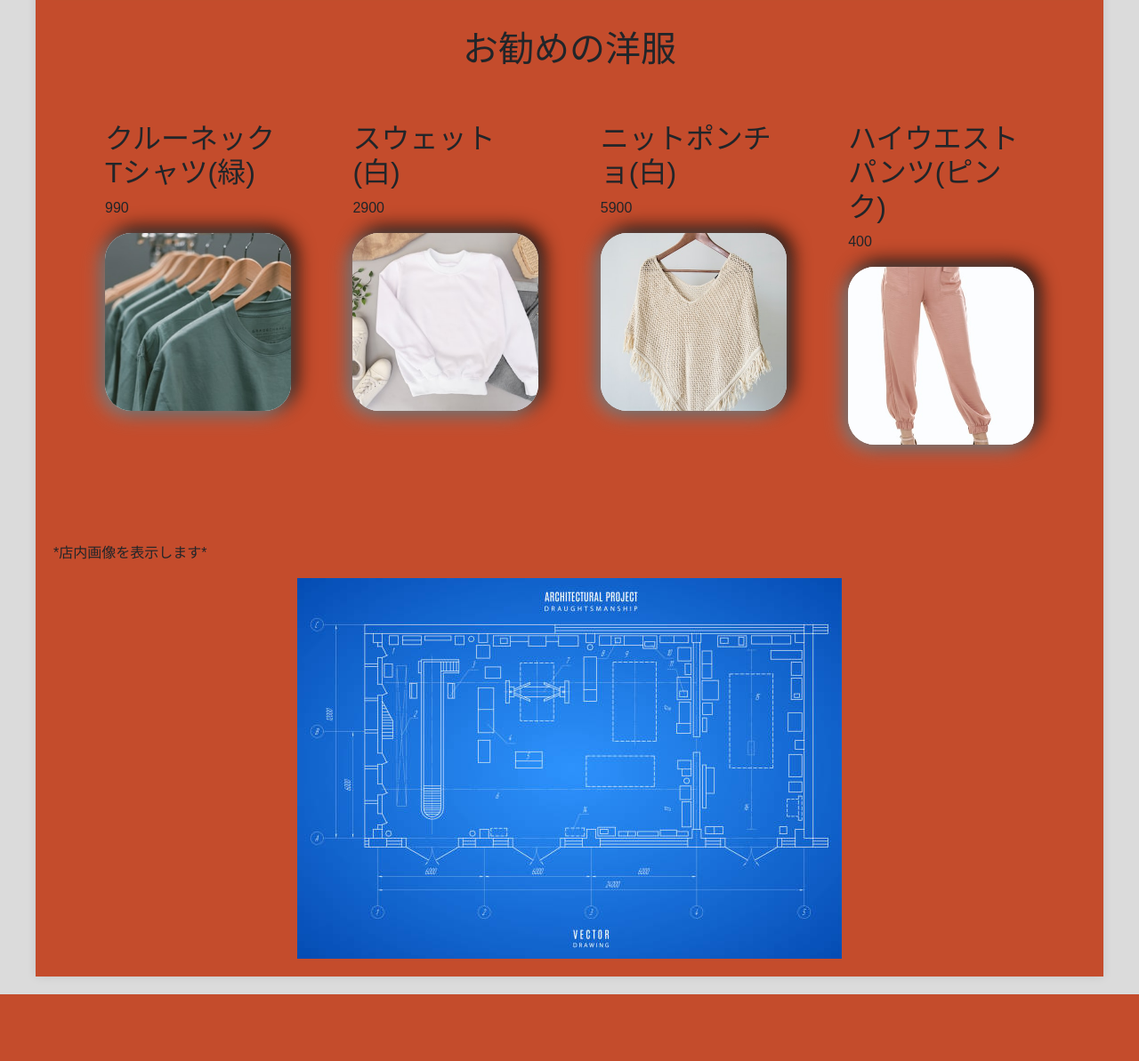
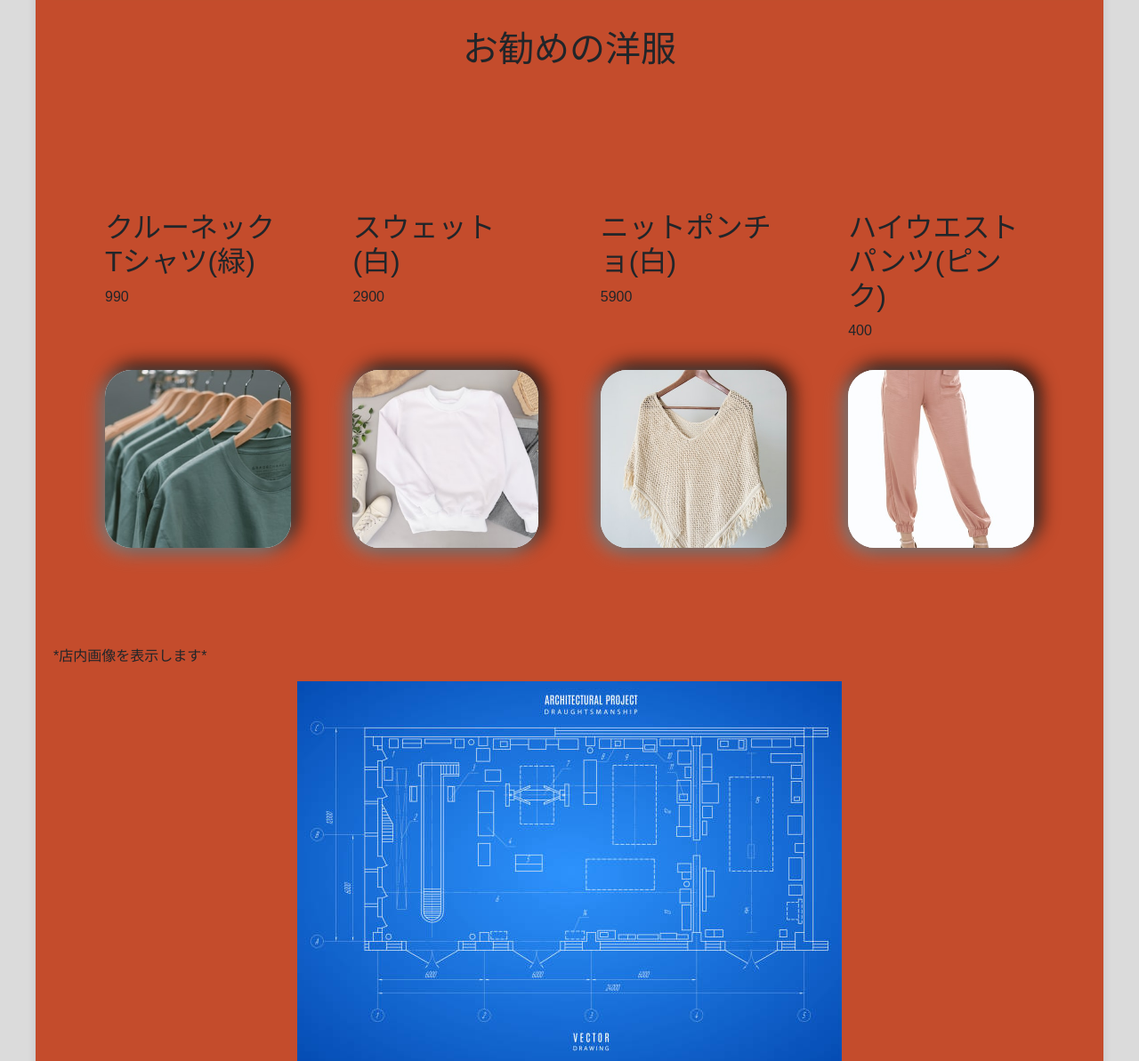
Before and after one commit to yagi-73/ItemFinder, a Flask app: page /suggests/result in a window 1280 px wide. Shown: the part 327-1520 px from the top of the page at 89% size. Before the commit the page ends 1445 px from the top, so only its background shows below. Run offline with Flask 3, Linux system fonts and the light colour scheme; data comes from the database, SQL or seed files in the repository.

Commit message:
resultページのレイアウト修正

```diff
--- a/static/css/result.css
+++ b/static/css/result.css
@@ -40,6 +40,15 @@ h1{
   flex-wrap: wrap;
   justify-content: space-between;
   margin: 5%;
+  margin-top: 0px;
+}
+
+.image-detail-container{
+  display: flex;
+  flex-wrap: wrap;
+  justify-content: space-between;
+  margin: 5%;
+  margin-bottom: 0px;
 }
 
 .image-wrapper {
@@ -47,7 +56,12 @@ h1{
   margin-bottom: 5%;
 
 }
-
+.detail-wrapper{
+  width: 20%;
+  margin-bottom: 5%;
+  margin-top: 100px;
+  margin-bottom: 0px;
+}
 .image-container img {
   width: 100%;
   height: 200px;
--- a/templates/suggests/result.html
+++ b/templates/suggests/result.html
@@ -14,11 +14,19 @@
   </p>
 
   <h1>お勧めの洋服</h1>
+
+  <div class="image-detail-container">
+    {%for item in items%}
+      <div class="detail-wrapper">
+        <h2>{{ item.name }}</h2>
+        <p>{{ item.price }}</p>
+      </div>
+    {% endfor %}
+  </div>
+
   <div class="image-container">
     {% for item in items %}
       <div class="image-wrapper">
-        <h2>{{ item.name }}</h2>
-        <p>{{ item.price }}</p>
         <p>{{ item.url }}</p>
         <image src="{{ item.image_url }}" alt="商品画像">
       </div>
```
